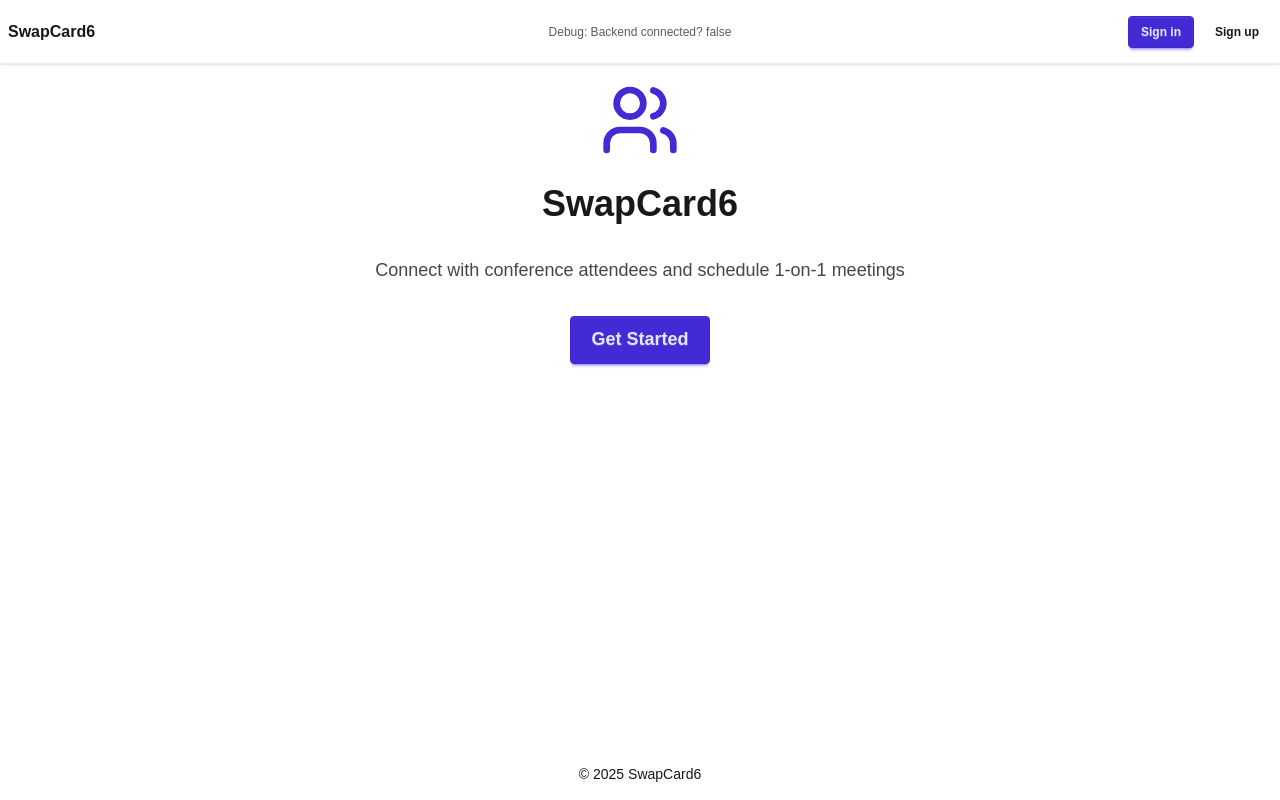
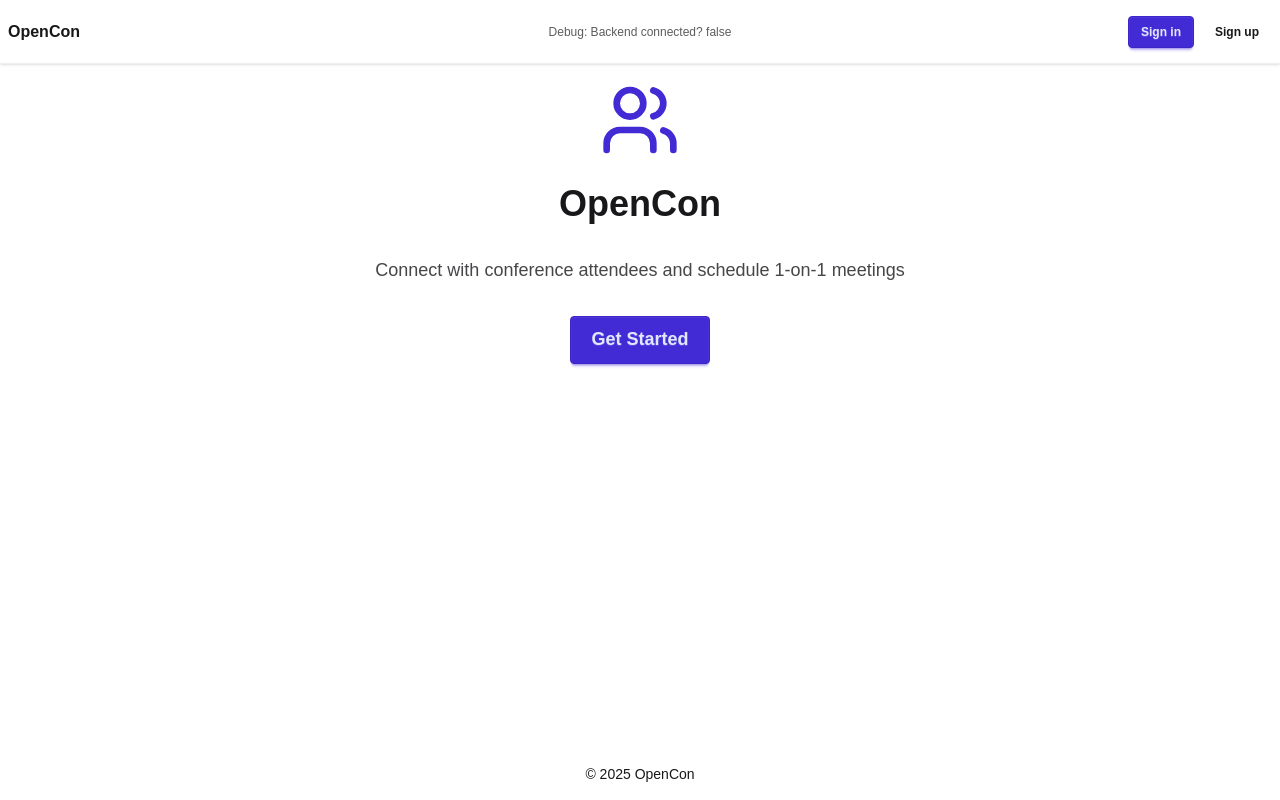
Before and after one commit to hibukki/swapcard6, a React (Vite) app: page / in a window 1280 px wide. Built offline with nearby package versions, Linux system fonts and the light colour scheme; no server answers; what @convex-dev/react-query would draw is missing.

Commit message:
Rename SwapCard to OpenCon across user-facing UI
Update all visible branding from SwapCard6 to OpenCon:
- README title
- Navbar header
- Footer copyright notices
- Homepage heading
- Calendar download filename (swapcard.ics → opencon.ics)

```diff
--- a/convex/http.ts
+++ b/convex/http.ts
@@ -31,7 +31,7 @@ http.route({
       status: 200,
       headers: {
         "Content-Type": "text/calendar; charset=utf-8",
-        "Content-Disposition": 'attachment; filename="swapcard.ics"',
+        "Content-Disposition": 'attachment; filename="opencon.ics"',
       },
     });
   }),
--- a/src/routes/__root.tsx
+++ b/src/routes/__root.tsx
@@ -74,7 +74,7 @@ function RootComponent() {
                         to="/"
                         className="btn btn-ghost normal-case text-xl"
                       >
-                        SwapCard6
+                        OpenCon
                       </Link>
                     </div>
                     <div className="navbar-center hidden lg:flex">
@@ -135,7 +135,7 @@ function RootComponent() {
                     <Outlet />
                   </main>
                   <footer className="footer footer-center p-4 text-base-content">
-                    <p>© {new Date().getFullYear()} SwapCard6</p>
+                    <p>© {new Date().getFullYear()} OpenCon</p>
                   </footer>
                 </div>
                 {/* Sidebar content for mobile */}
@@ -238,7 +238,7 @@ function UnauthenticatedView() {
       <header className="navbar bg-base-100 shadow-sm border-b border-base-300">
         <div className="container mx-auto flex justify-between w-full">
           <div className="navbar-start">
-            <h1 className="font-semibold">SwapCard6</h1>
+            <h1 className="font-semibold">OpenCon</h1>
           </div>
           <div className="navbar-center">
             <span className="text-xs opacity-70">
@@ -259,7 +259,7 @@ function UnauthenticatedView() {
         <Outlet />
       </main>
       <footer className="footer footer-center p-4 text-base-content">
-        <p>© {new Date().getFullYear()} SwapCard6</p>
+        <p>© {new Date().getFullYear()} OpenCon</p>
       </footer>
     </>
   );
--- a/src/routes/index.tsx
+++ b/src/routes/index.tsx
@@ -24,7 +24,7 @@ function HomePage() {
         <div className="not-prose flex justify-center mb-6">
           <Users className="w-20 h-20 text-primary" />
         </div>
-        <h1 className="mt-0">SwapCard6</h1>
+        <h1 className="mt-0">OpenCon</h1>
         <p className="text-lg">Connect with conference attendees and schedule 1-on-1 meetings</p>
         <div className="not-prose mt-8">
           <SignInButton mode="modal">
```
Also changed, not shown: 1 other file (tests, documents, lock files or other folders).
